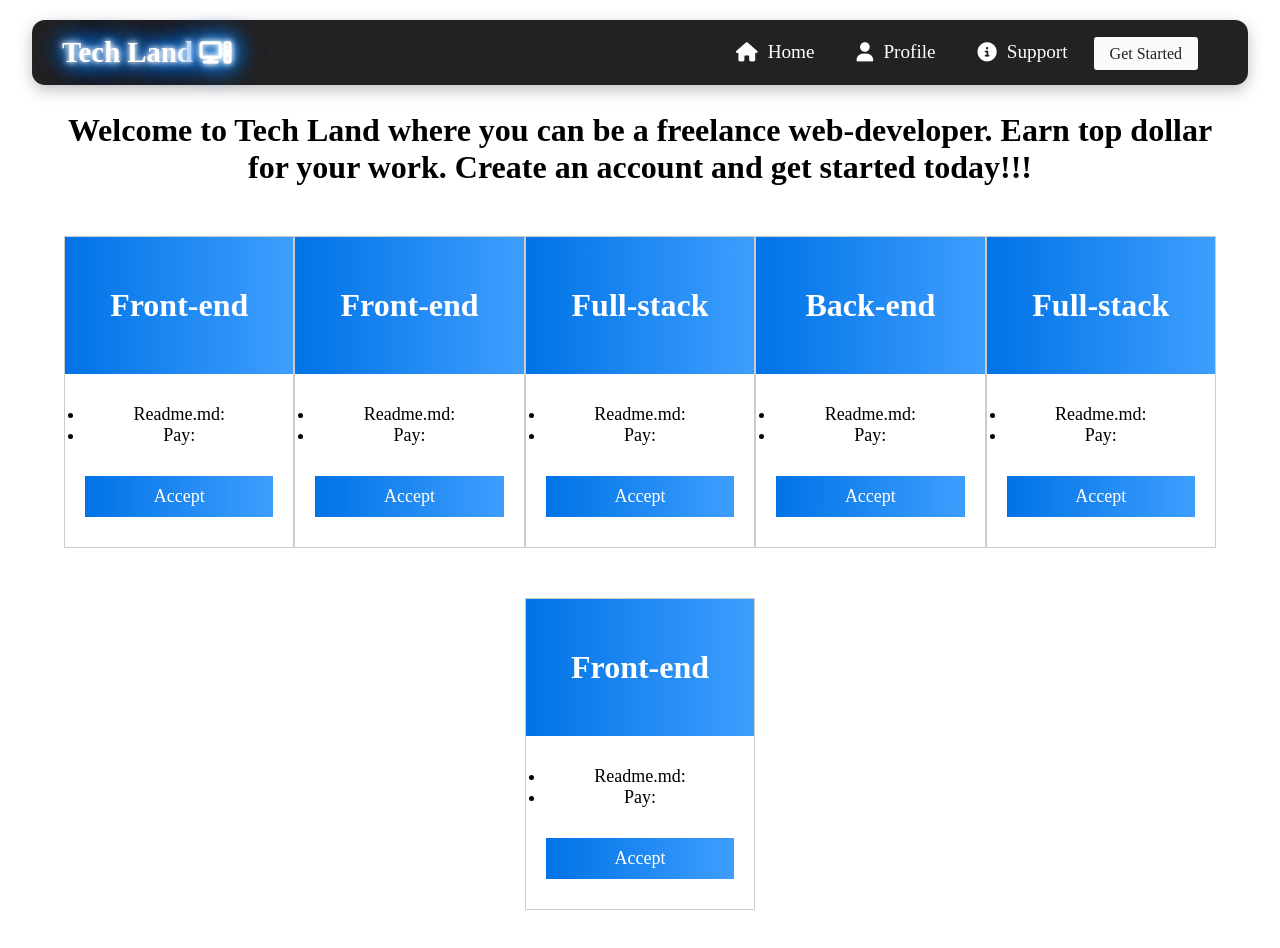
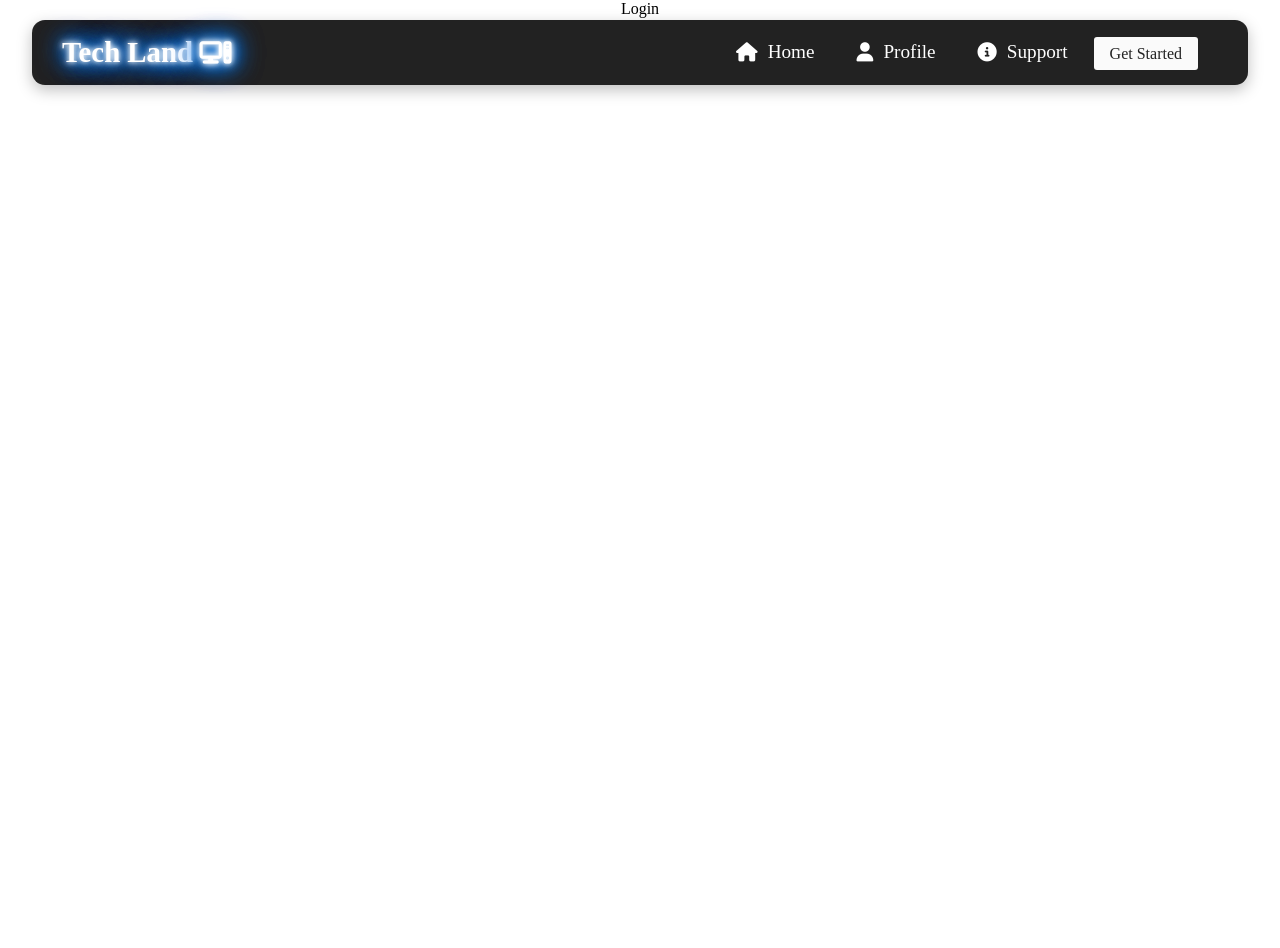
Before and after one commit to richardwilborn/Tech-Land, a React (Create React App) app: page /login in a window 1280 px wide. Shown: the top 948 px of the page. After the commit the page ends 800 px from the top, so only its background shows below. Built offline with nearby package versions, Linux system fonts and the light colour scheme.

Commit message:
Updated code for routes.

```diff
--- a/package.json
+++ b/package.json
@@ -10,7 +10,10 @@
     "react": "^18.2.0",
     "react-dom": "^18.2.0",
     "react-icon": "^1.0.0",
+<<<<<<< Updated upstream
     "react-router": "^6.4.3",
+=======
+>>>>>>> Stashed changes
     "react-router-dom": "^6.4.3",
     "react-scripts": "^5.0.1",
     "web-vitals": "^2.1.4"
--- a/src/App.js
+++ b/src/App.js
@@ -1,17 +1,23 @@
 import React from 'react';
 import "./App.css";
 import Home from './Components/Home';
-import Nav from "./Components/Nav"
+import Nav from "./Components/Nav";
+import Login from './Components/Login';
+import { BrowserRouter as Router, Routes, Route } from 'react-router-dom';
 
 
 
 function App() {
   return (
+    <Router>
     <div className="App">
       <Nav />
-      <Home />
-
+      <Routes>
+        <Route path="/" element={<Home />}/>
+        <Route path="/login" element={<Login />}/>
+      </Routes>
     </div>
+    </Router>
   );
 }
 
--- a/src/Components/Home.js
+++ b/src/Components/Home.js
@@ -1,7 +1,5 @@
 import "./Styles/Home.css"
-import React from "react";
-
-
+import React from 'react'
 
 
 function Home(){
--- /dev/null
+++ b/src/Components/Login.js
@@ -0,0 +1,7 @@
+import React from "react"
+
+const Login = () => {
+    return <div>Login</div>
+};
+
+export default Login;
--- a/src/Components/Styles/Nav.css
+++ b/src/Components/Styles/Nav.css
@@ -11,7 +11,7 @@
     border-radius:13px ;
     position: fixed;
     top:20px;
-    left:50%;
+    left: 50%;
     transform: translate(-50%);
 }
 
--- a/src/Components/Support.js
+++ b/src/Components/Support.js
@@ -60,6 +60,6 @@
     </div>
     </>
     );
-}
+};
 
 export default Support;
```
Also changed, not shown: src/Components/Profile.js (+7 -0 lines), 1 other file (tests, documents, lock files or other folders).
